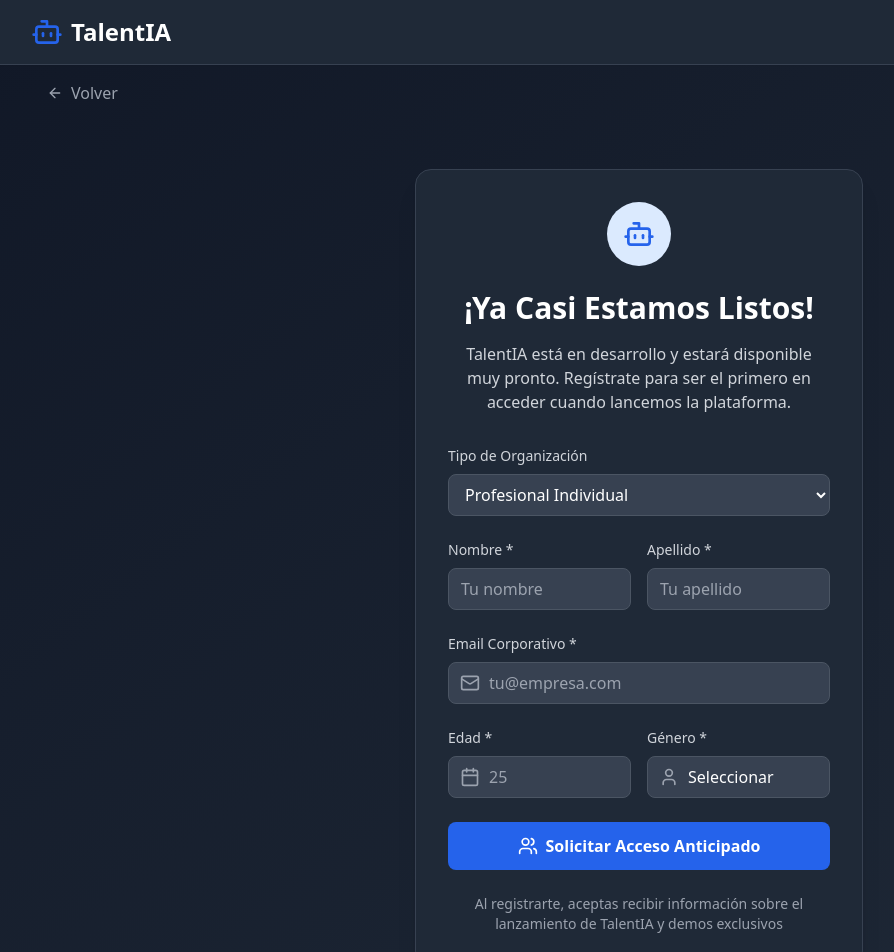
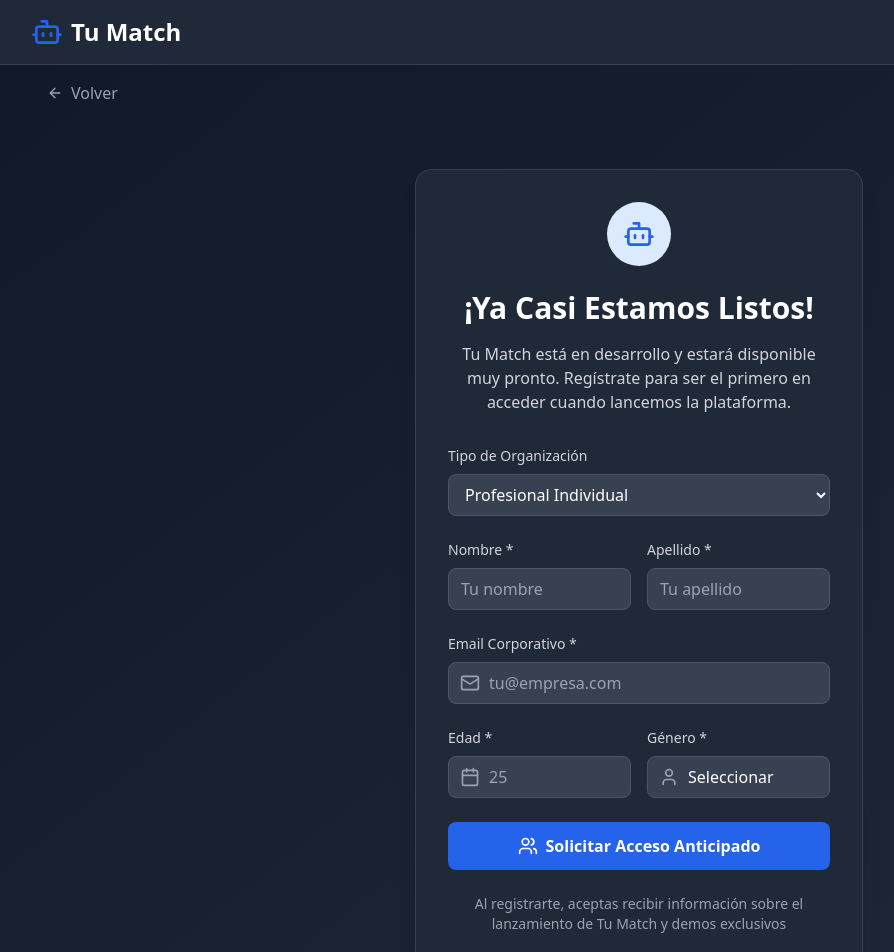
Before and after one commit to danramirez11/talent-IA, a React (Vite) app: page /coming-soon in a window 1280 px wide. Shown: the top 952 px of the page, without its empty margins (1-895 px from the left). Built offline with nearby package versions, Linux system fonts and the light colour scheme.

Commit message:
Updated ComingSoon.tsx

```diff
--- a/src/components/ComingSoon.tsx
+++ b/src/components/ComingSoon.tsx
@@ -133,7 +133,7 @@ const ComingSoon = () => {
           <div className="flex justify-between items-center py-4">
             <div className="flex items-center space-x-2" onClick={() => navigate('/')}>
               <Bot className="h-8 w-8 text-blue-600" />
-              <span className="text-2xl font-bold text-white">TalentIA</span>
+              <span className="text-2xl font-bold text-white">Tu Match</span>
             </div>
 
           </div>
@@ -159,7 +159,7 @@ const ComingSoon = () => {
                 ¡Ya Casi Estamos Listos!
               </h1>
               <p className="text-gray-300">
-                TalentIA está en desarrollo y estará disponible muy pronto.
+                Tu Match está en desarrollo y estará disponible muy pronto.
                 Regístrate para ser el primero en acceder cuando lancemos la plataforma.
               </p>
             </div>
@@ -307,7 +307,7 @@ const ComingSoon = () => {
 
             <div className="mt-6 text-center">
               <p className="text-sm text-gray-400">
-                Al registrarte, aceptas recibir información sobre el lanzamiento de TalentIA y demos exclusivos
+                Al registrarte, aceptas recibir información sobre el lanzamiento de Tu Match y demos exclusivos
               </p>
             </div>
           </div>
```
